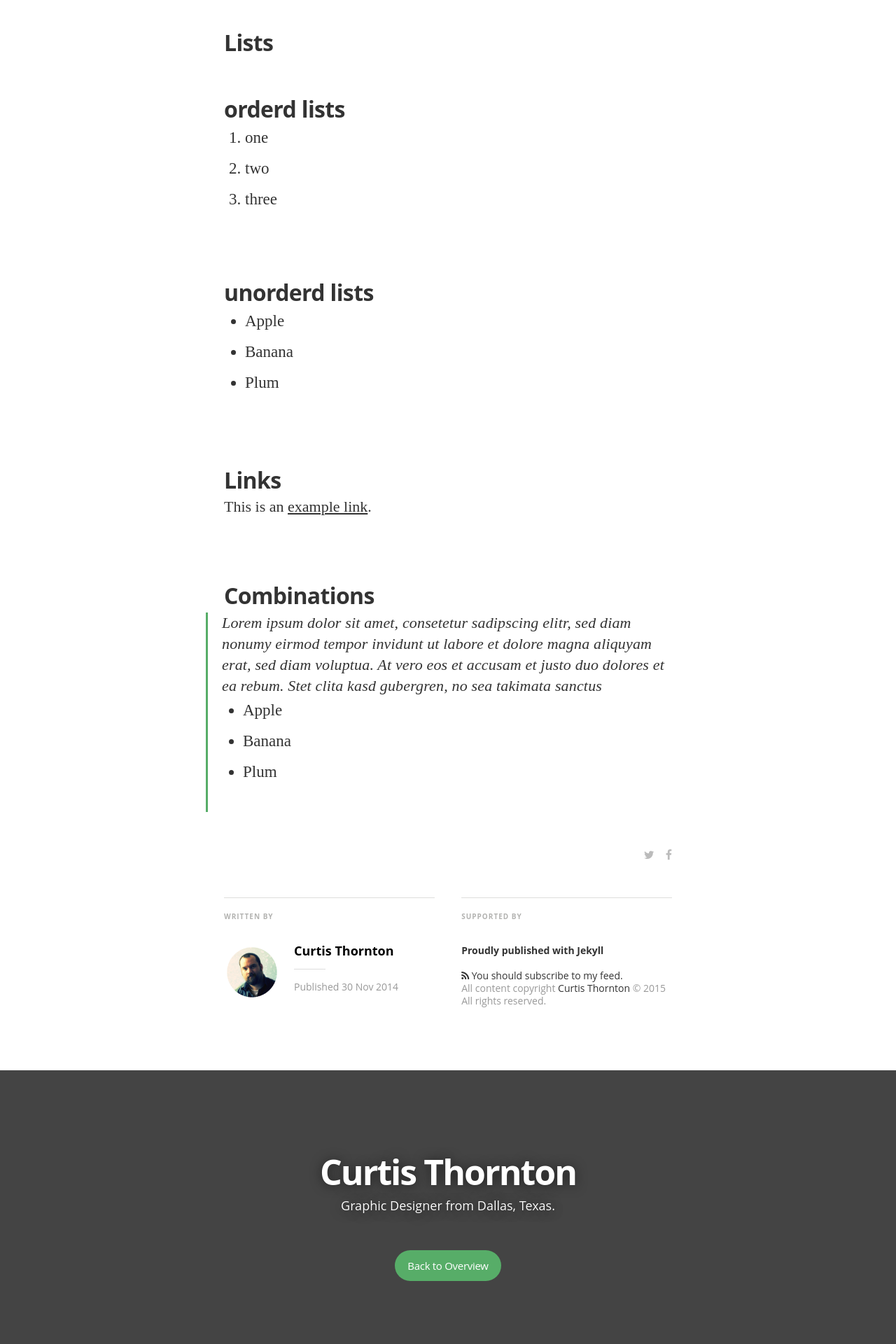
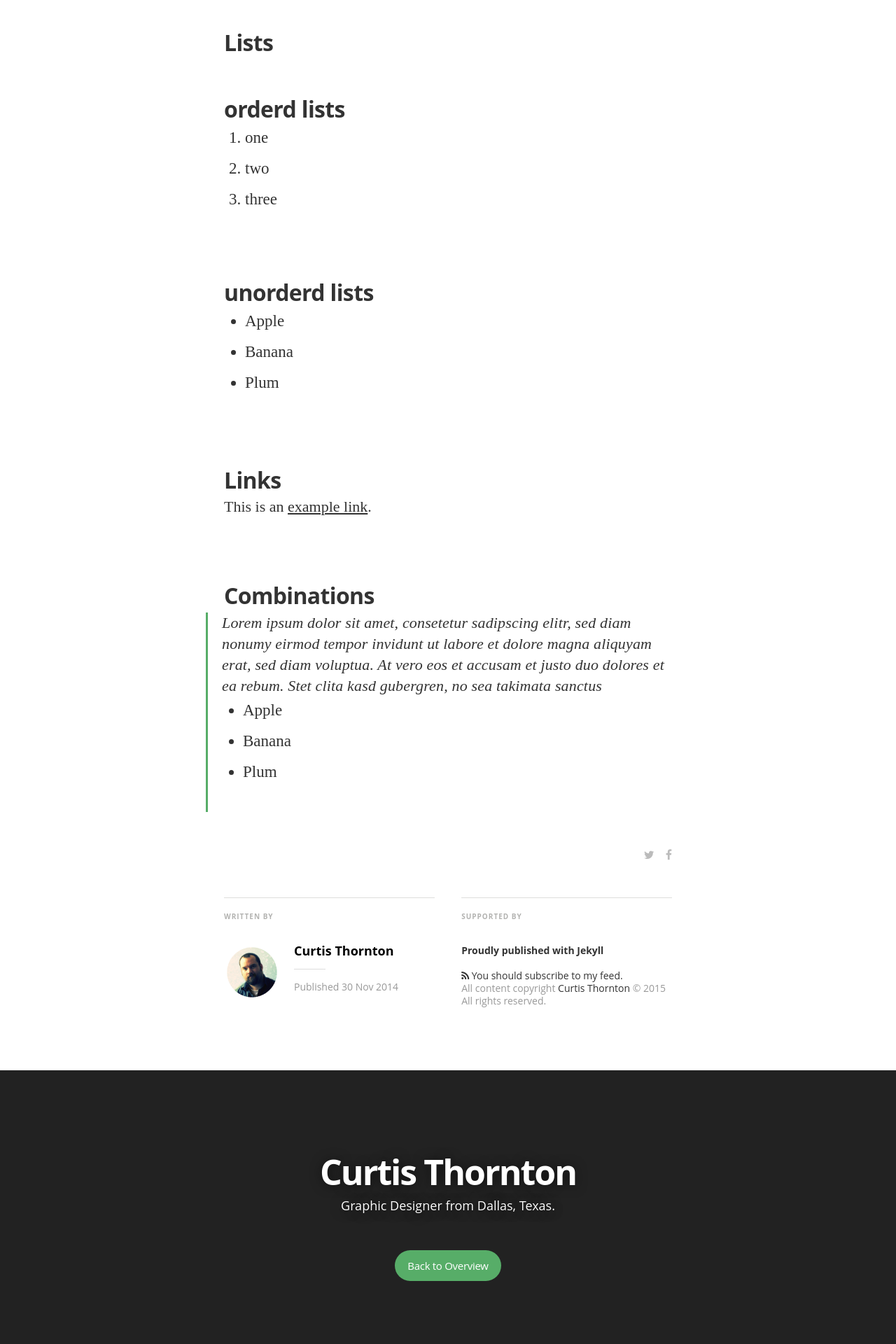
Before and after one commit to curtisthornton/curtisthornton.github.io, a Jekyll site: the page built from _posts/2014-11-30-mediator_features.markdown, in a window 1280 px wide. Shown: the part 1654-3574 px from the top of the page at 70% size. Built offline with Jekyll 4.4.1, drawn with Linux system fonts in a browser that asks for light colours; nearby versions of some CDN libraries; some web fonts are replaced; Markdown is read by kramdown in place of the engine named in the settings.

Commit message:
Update post.html

```diff
--- a/_layouts/post.html
+++ b/_layouts/post.html
@@ -103,7 +103,7 @@
       </article>
     </main>
     <div class="bottom-closer">
-      <div class="background-closer-image" {%if site.cover %} style="background-color:#444"{% endif %}>
+      <div class="background-closer-image" {%if site.cover %} style="background-color:#222"{% endif %}>
         Image
       </div>
       <div class="inner">
```
